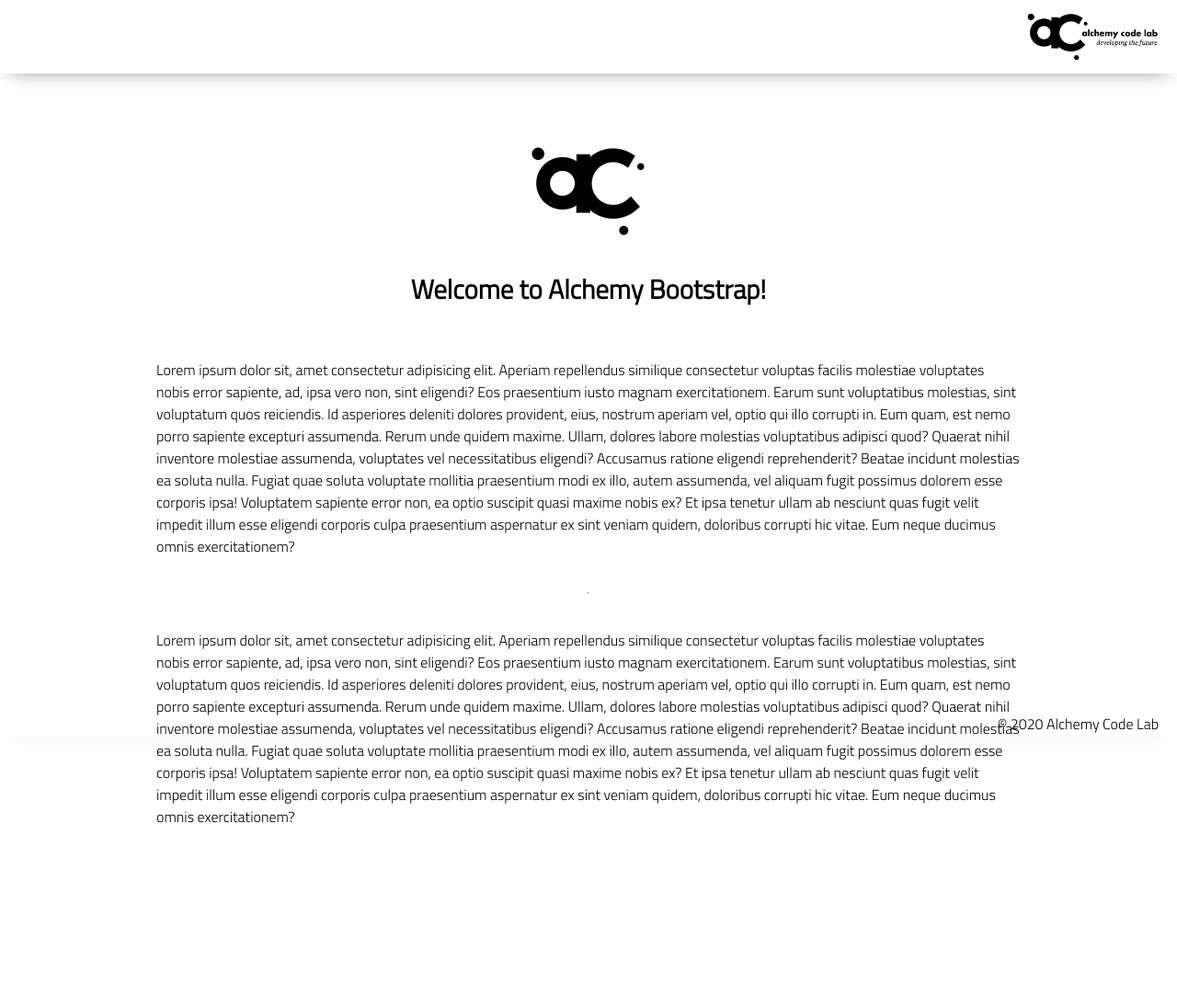
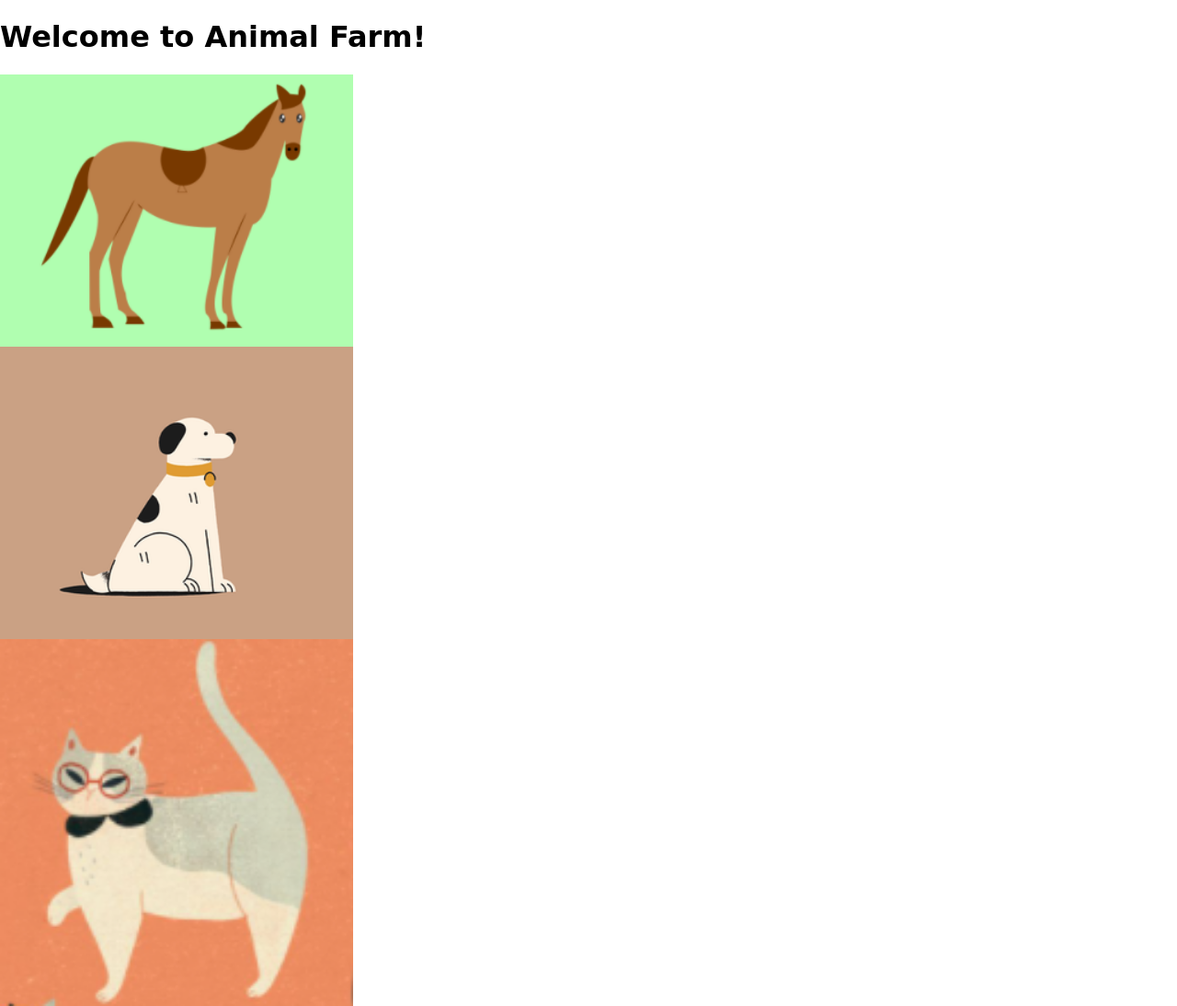
Before and after one commit to michellerenehey/lab-03b-animal-farm-foundations, a plain HTML site: page index.html in a window 1280 px wide. Shown: the whole page at 92% size. Before the commit the page ends 990 px from the top, so only its background shows below. Drawn offline with Linux system fonts and the light colour scheme; a web font is replaced by a local one.

Commit message:
initial setup including adding images and simple styling in css with first js event listener

```diff
--- a/app.js
+++ b/app.js
@@ -1,4 +1,6 @@
 // import functions and grab DOM elements
+const horseImg = document.getElementById('horse');
+const horseSound = document.getElementById('horse-sound')
 
 // initialize global state
 
@@ -6,3 +8,8 @@
   // get user input
   // use user input to update state
   // update DOM to reflect the new state
+
+  horseImg.addEventListener('click', ()=>{
+    console.log('clicking the horse!');
+    horseSound.play();
+  });
--- a/index.html
+++ b/index.html
@@ -9,64 +9,22 @@
     <link rel="stylesheet" href="./styles/reset.css">
     <link rel="stylesheet" href="./styles/style.css">
     <link rel="stylesheet" href="./styles/home.css">
-    <title>Document</title>
+    <link rel="preconnect" href="https://fonts.googleapis.com">
+    <link rel="preconnect" href="https://fonts.gstatic.com" crossorigin>
+    <link href="https://fonts.googleapis.com/css2?family=Rubik+Beastly&display=swap" rel="stylesheet">
+    <title>Animal Farm</title>
 </head>
 
 <body>
-    <header>
-        <div class="gutter-right logo">
-            <img src="assets/big-logo.png" />
+    <main>
+        <h1>Welcome to Animal Farm!</h1>
+        <div class="animals">
+            <img src="./assets/horse.png" alt="horse" id="horse">
+            <img src="./assets/dog.png" alt="dog" id ="dog">
+            <img src="./assets/cat.png" alt="cat" id ="cat">
         </div>
-    </header>
-    <main>
-        <section class="main-section">
-            <img class="main-logo" src="./assets/alchemy-logo.png" />
-            <h2>
-                Welcome to Alchemy Bootstrap!
-            </h2>
-
-            <p>
-                Lorem ipsum dolor sit, amet consectetur adipisicing elit. Aperiam repellendus similique consectetur
-                voluptas facilis molestiae voluptates nobis error sapiente, ad, ipsa vero non, sint eligendi? Eos
-                praesentium iusto magnam exercitationem.
-                Earum sunt voluptatibus molestias, sint voluptatum quos reiciendis. Id asperiores deleniti dolores
-                provident, eius, nostrum aperiam vel, optio qui illo corrupti in. Eum quam, est nemo porro sapiente
-                excepturi assumenda.
-                Rerum unde quidem maxime. Ullam, dolores labore molestias voluptatibus adipisci quod? Quaerat nihil
-                inventore molestiae assumenda, voluptates vel necessitatibus eligendi? Accusamus ratione eligendi
-                reprehenderit? Beatae incidunt molestias ea soluta nulla.
-                Fugiat quae soluta voluptate mollitia praesentium modi ex illo, autem assumenda, vel aliquam fugit
-                possimus dolorem esse corporis ipsa! Voluptatem sapiente error non, ea optio suscipit quasi maxime nobis
-                ex?
-                Et ipsa tenetur ullam ab nesciunt quas fugit velit impedit illum esse eligendi corporis culpa
-                praesentium aspernatur ex sint veniam quidem, doloribus corrupti hic vitae. Eum neque ducimus omnis
-                exercitationem?
-            </p>
-            <hr />
-            <p>
-                Lorem ipsum dolor sit, amet consectetur adipisicing elit. Aperiam repellendus similique consectetur
-                voluptas facilis molestiae voluptates nobis error sapiente, ad, ipsa vero non, sint eligendi? Eos
-                praesentium iusto magnam exercitationem.
-                Earum sunt voluptatibus molestias, sint voluptatum quos reiciendis. Id asperiores deleniti dolores
-                provident, eius, nostrum aperiam vel, optio qui illo corrupti in. Eum quam, est nemo porro sapiente
-                excepturi assumenda.
-                Rerum unde quidem maxime. Ullam, dolores labore molestias voluptatibus adipisci quod? Quaerat nihil
-                inventore molestiae assumenda, voluptates vel necessitatibus eligendi? Accusamus ratione eligendi
-                reprehenderit? Beatae incidunt molestias ea soluta nulla.
-                Fugiat quae soluta voluptate mollitia praesentium modi ex illo, autem assumenda, vel aliquam fugit
-                possimus dolorem esse corporis ipsa! Voluptatem sapiente error non, ea optio suscipit quasi maxime nobis
-                ex?
-                Et ipsa tenetur ullam ab nesciunt quas fugit velit impedit illum esse eligendi corporis culpa
-                praesentium aspernatur ex sint veniam quidem, doloribus corrupti hic vitae. Eum neque ducimus omnis
-                exercitationem?
-            </p>
-
-        </section>
-    </main>
-    <footer>
-        <div class="copy gutter-right">&copy; 2020 Alchemy Code Lab</div>
-    </footer>
-
+        <audio id="horse-sound" src="./assets/horse.wav"></audio>
+</main>
     <script type="module" src="./app.js"></script>
 </body>
 
--- a/styles/style.css
+++ b/styles/style.css
@@ -1,113 +1,19 @@
-
-body {
-    /* https://coolors.co/generate and click export -> scss to get the colors to copy and paste below*/
-    /* --color1: hsla(349, 69%, 76%, 1);
-    --color2: hsla(207, 67%, 44%, 1);
-    --color3: hsla(200, 61%, 56%, 1);
-    --color4: hsla(187, 41%, 94%, 1);
-    --color5: hsla(170, 28%, 95%, 1); */
-
-    /* --color1: hsla(45, 86%, 83%, 1);
-    --color2: hsla(135, 65%, 98%, 1);
-    --color3: hsla(315, 37%, 86%, 1);
-    --color4: hsla(45, 73%, 98%, 1);
-    --color5: hsla(224, 40%, 79%, 1); */
-
-    --header-height: 80px;
-    --shadow: 0px 10px 20px -12px rgba(0,0,0,0.45);
-    --gutter: 30px;
-    --footer-height: 25px;
-
-    font-family: 'Titillium Web', sans-serif;
-    background-color: var(--color2);
+h1, h2 {
+    font-family: 'Rubik Beastly', cursive;
 }
 
 main {
     display: flex;
+    justify-content: center;
     flex-direction: column;
-    justify-content: center;
-    align-items: center;
-    margin-bottom: calc(var(--footer-height));
 }
 
-section {
-    background-color: var(--color5);
-    width: 1000px;
-    max-width: 80%;
+.animals {
     display: flex;
     flex-direction: column;
-    justify-content: center;
-    align-items: center;
-    padding-top: var(--gutter);
-    padding-bottom: var(--gutter);
-    margin-top: var(--gutter);
-    margin-bottom: var(--gutter);
-    border: solid 2px var(--color1);
+    cursor: pointer;
 }
 
-header {
-    display: flex;
-    justify-content: flex-end;
-    background-color: var(--color3);
-    height: var(--header-height);
-    box-shadow: var(--shadow);
+.animals img {
+    width: 30vw;
 }
-
-footer {
-    display: flex;
-    justify-content: flex-end;
-    background-color: var(--color3);
-    box-shadow: var(--shadow);
-}
-
-
-h2 {
-    font-size: 1.8rem;
-    font-weight: bold;
-}
-
-.gutter-right {
-    margin-right: 20px;
-}
-
-.main-logo {
-    animation: pulse 5s infinite ease-in-out;
-}
-
-header img {
-    height: var(--header-height);
-}
-
-p {
-    margin: var(--gutter);
-}
-
-footer {
-    position: fixed;
-    width: 100%;
-    bottom: 0;
-    height: var(--footer-height);
-    display: flex;
-    justify-content: flex-end;
-    background-color: var(--color3);
-    box-shadow: var(--shadow);
-}
-
-  @keyframes pulse {
-    20% {
-      transform: rotate3d(-10, -10, -10, 50deg) scale(1.2);
-    }
-
-    40% {
-        transform: rotate3d(10, 10, -10, 50deg) scale(1);
-    }
-
-    60% {
-        transform: rotate3d(-10, 10, 10, 50deg) scale(1.2);
-      }
-
-    80% {
-        transform: rotate3d(10, 10, 10, 50deg) scale(1);
-    }
-
-  }
```
Also changed, not shown: assets/cat.png (added), assets/dog.png (added), assets/horse.png (added), 3 other files.
